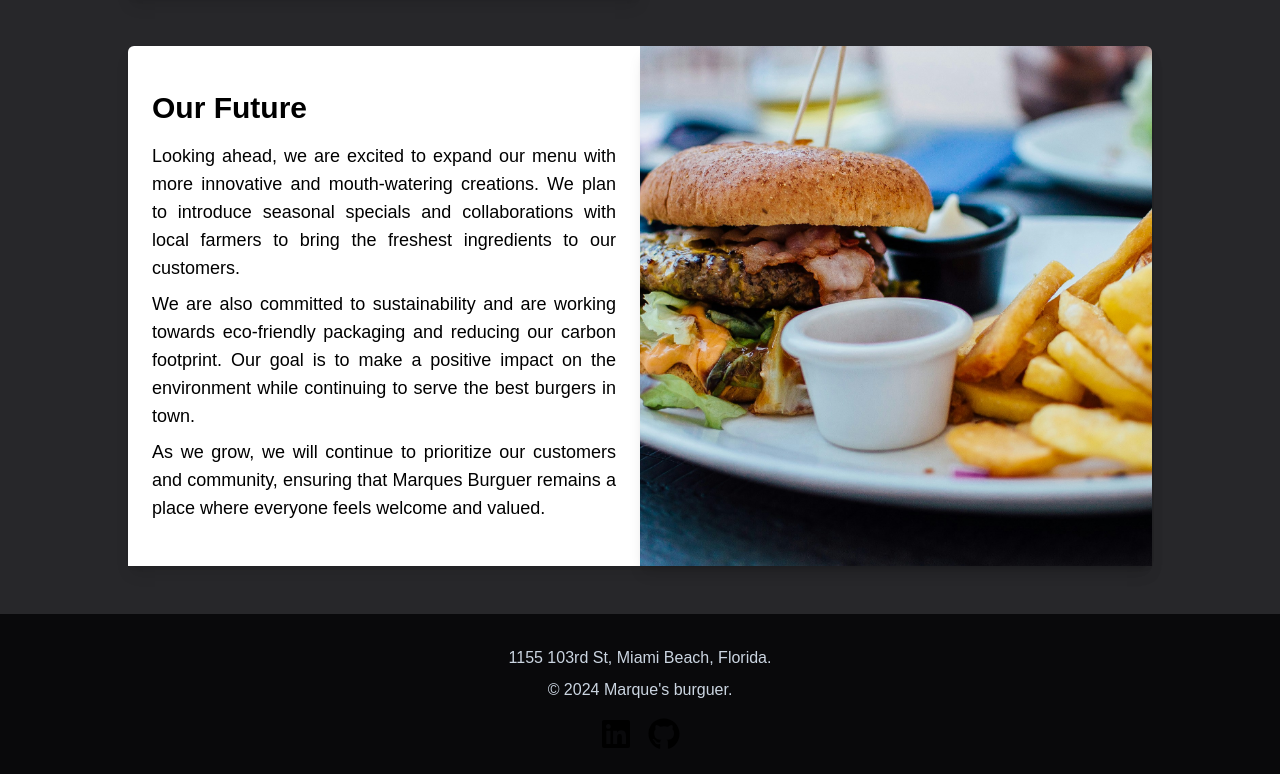
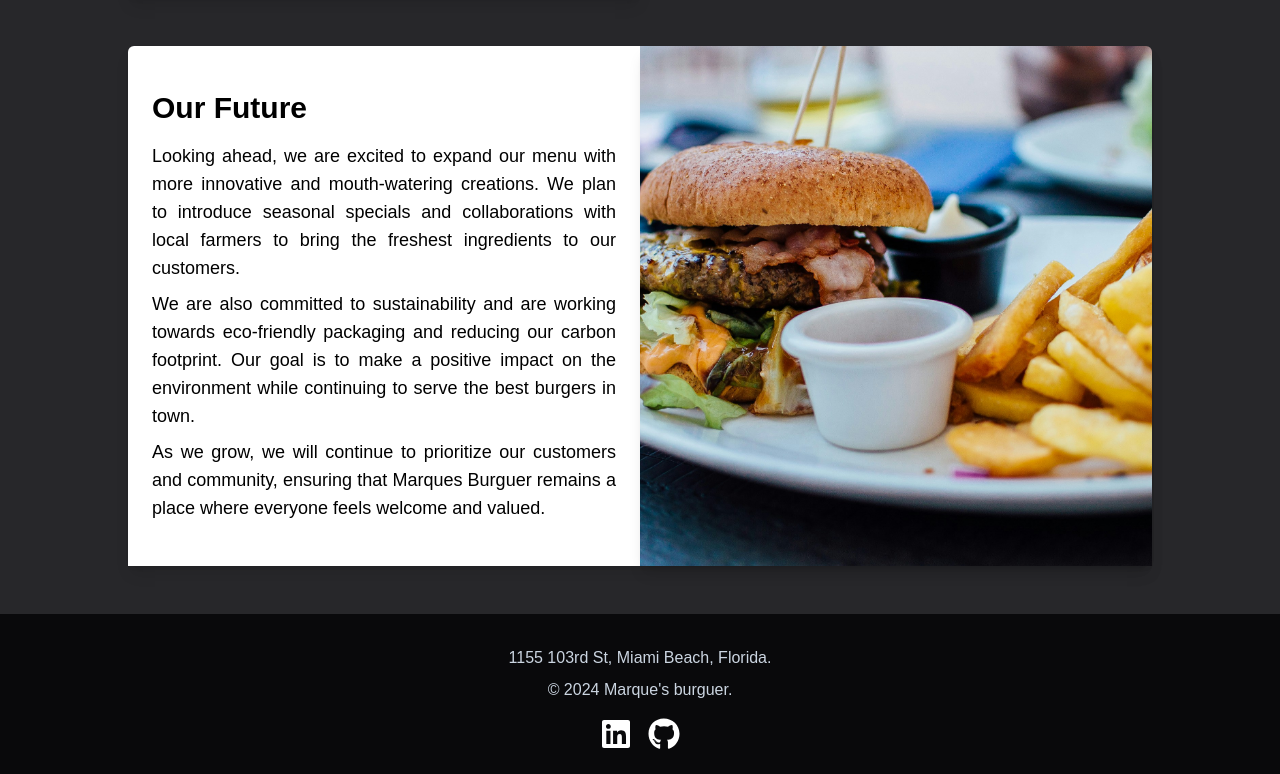
Before and after one commit to wagnnermorais/M_Burguer, a Next.js app: page /about in a window 1280 px wide. Shown: the part 1648-2422 px from the top of the page. Built offline with nearby package versions, Linux system fonts and the light colour scheme.

Commit message:
feat: adding fill prop

```diff
--- a/src/components/footer/Footer.tsx
+++ b/src/components/footer/Footer.tsx
@@ -10,8 +10,12 @@
         <p className="text-slate-300">&copy; 2024 Marque&apos;s burguer.</p>
       </div>
       <div className="flex items-center my-4 gap-4">
-        <div className="cursor-pointer ease duration-300">{LinkedinIcon}</div>
-        <div className="cursor-pointer ease duration-300">{GithubIcon}</div>
+        <div className="cursor-pointer ease duration-300">
+          <LinkedinIcon fill="white" />
+        </div>
+        <div className="cursor-pointer ease duration-300">
+          <GithubIcon fill="white" />
+        </div>
       </div>
     </footer>
   );
--- a/src/components/icons/Icons.tsx
+++ b/src/components/icons/Icons.tsx
@@ -49,22 +49,40 @@
   </svg>
 );
 
-export const LinkedinIcon = (
+export const LinkedinIcon = ({ fill = "white" }) => (
   <svg
     xmlns="http://www.w3.org/2000/svg"
     viewBox="0 0 448 512"
+    fill={fill}
     className="size-8"
   >
     <path d="M416 32H31.9C14.3 32 0 46.5 0 64.3v383.4C0 465.5 14.3 480 31.9 480H416c17.6 0 32-14.5 32-32.3V64.3c0-17.8-14.4-32.3-32-32.3zM135.4 416H69V202.2h66.5V416zm-33.2-243c-21.3 0-38.5-17.3-38.5-38.5S80.9 96 102.2 96c21.2 0 38.5 17.3 38.5 38.5 0 21.3-17.2 38.5-38.5 38.5zm282.1 243h-66.4V312c0-24.8-.5-56.7-34.5-56.7-34.6 0-39.9 27-39.9 54.9V416h-66.4V202.2h63.7v29.2h.9c8.9-16.8 30.6-34.5 62.9-34.5 67.2 0 79.7 44.3 79.7 101.9V416z" />
   </svg>
 );
 
-export const GithubIcon = (
+export const GithubIcon = ({ fill = "white" }) => (
   <svg
     xmlns="http://www.w3.org/2000/svg"
     viewBox="0 0 496 512"
+    fill={fill}
     className="size-8"
   >
     <path d="M165.9 397.4c0 2-2.3 3.6-5.2 3.6-3.3 .3-5.6-1.3-5.6-3.6 0-2 2.3-3.6 5.2-3.6 3-.3 5.6 1.3 5.6 3.6zm-31.1-4.5c-.7 2 1.3 4.3 4.3 4.9 2.6 1 5.6 0 6.2-2s-1.3-4.3-4.3-5.2c-2.6-.7-5.5 .3-6.2 2.3zm44.2-1.7c-2.9 .7-4.9 2.6-4.6 4.9 .3 2 2.9 3.3 5.9 2.6 2.9-.7 4.9-2.6 4.6-4.6-.3-1.9-3-3.2-5.9-2.9zM244.8 8C106.1 8 0 113.3 0 252c0 110.9 69.8 205.8 169.5 239.2 12.8 2.3 17.3-5.6 17.3-12.1 0-6.2-.3-40.4-.3-61.4 0 0-70 15-84.7-29.8 0 0-11.4-29.1-27.8-36.6 0 0-22.9-15.7 1.6-15.4 0 0 24.9 2 38.6 25.8 21.9 38.6 58.6 27.5 72.9 20.9 2.3-16 8.8-27.1 16-33.7-55.9-6.2-112.3-14.3-112.3-110.5 0-27.5 7.6-41.3 23.6-58.9-2.6-6.5-11.1-33.3 2.6-67.9 20.9-6.5 69 27 69 27 20-5.6 41.5-8.5 62.8-8.5s42.8 2.9 62.8 8.5c0 0 48.1-33.6 69-27 13.7 34.7 5.2 61.4 2.6 67.9 16 17.7 25.8 31.5 25.8 58.9 0 96.5-58.9 104.2-114.8 110.5 9.2 7.9 17 22.9 17 46.4 0 33.7-.3 75.4-.3 83.6 0 6.5 4.6 14.4 17.3 12.1C428.2 457.8 496 362.9 496 252 496 113.3 383.5 8 244.8 8zM97.2 352.9c-1.3 1-1 3.3 .7 5.2 1.6 1.6 3.9 2.3 5.2 1 1.3-1 1-3.3-.7-5.2-1.6-1.6-3.9-2.3-5.2-1zm-10.8-8.1c-.7 1.3 .3 2.9 2.3 3.9 1.6 1 3.6 .7 4.3-.7 .7-1.3-.3-2.9-2.3-3.9-2-.6-3.6-.3-4.3 .7zm32.4 35.6c-1.6 1.3-1 4.3 1.3 6.2 2.3 2.3 5.2 2.6 6.5 1 1.3-1.3 .7-4.3-1.3-6.2-2.2-2.3-5.2-2.6-6.5-1zm-11.4-14.7c-1.6 1-1.6 3.6 0 5.9 1.6 2.3 4.3 3.3 5.6 2.3 1.6-1.3 1.6-3.9 0-6.2-1.4-2.3-4-3.3-5.6-2z" />
   </svg>
 );
+export const StarsIcon = (
+  <svg
+    xmlns="http://www.w3.org/2000/svg"
+    fill="currentColor"
+    viewBox="0 0 24 24"
+    strokeWidth={1.5}
+    stroke="currentColor"
+    className="size-6"
+  >
+    <path
+      strokeLinecap="round"
+      strokeLinejoin="round"
+      d="M11.48 3.499a.562.562 0 0 1 1.04 0l2.125 5.111a.563.563 0 0 0 .475.345l5.518.442c.499.04.701.663.321.988l-4.204 3.602a.563.563 0 0 0-.182.557l1.285 5.385a.562.562 0 0 1-.84.61l-4.725-2.885a.562.562 0 0 0-.586 0L6.982 20.54a.562.562 0 0 1-.84-.61l1.285-5.386a.562.562 0 0 0-.182-.557l-4.204-3.602a.562.562 0 0 1 .321-.988l5.518-.442a.563.563 0 0 0 .475-.345L11.48 3.5Z"
+    />
+  </svg>
+);
```
